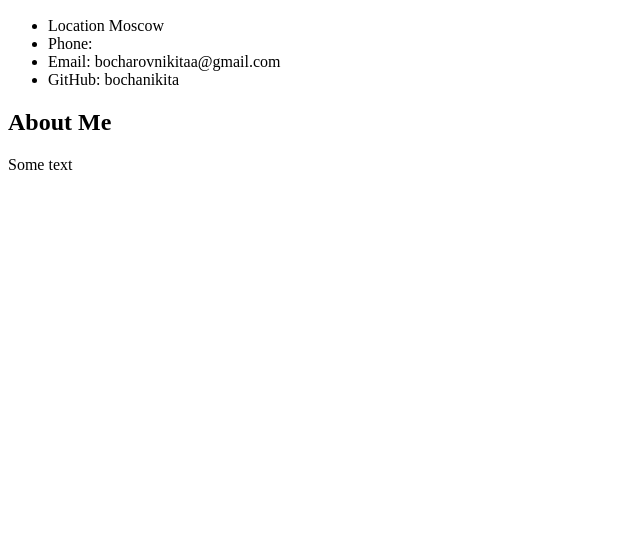
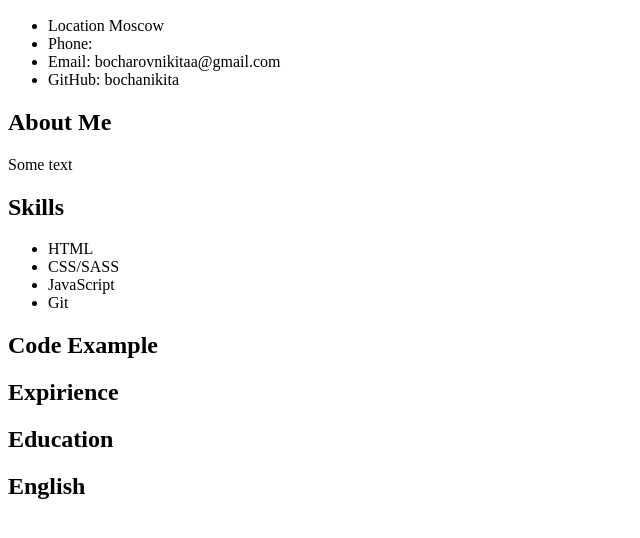
Before and after one commit to Bochanikita/rsschool-cv, a plain HTML site: page index.html in a window 1280 px wide. Shown: the part 136-674 px from the top of the page, without its empty margins (0-640 px from the left). Drawn offline with Linux system fonts and the light colour scheme.

Commit message:
feat: add skills, code example, expirience, english

```diff
--- a/index.html
+++ b/index.html
@@ -27,6 +27,27 @@
             <h2>About Me</h2>
             <p>Some text</p>
         </div>
+        <div>
+            <h2>Skills</h2>
+            <ul>
+                <li>HTML</li>
+                <li>CSS/SASS</li>
+                <li>JavaScript</li>
+                <li>Git</li>
+            </ul>
+        </div>
+        <div>
+            <h2>Code Example</h2>
+        </div>
+        <div>
+            <h2>Expirience</h2>
+        </div>
+        <div>
+            <h2>Education</h2>
+        </div>
+        <div>
+            <h2>English</h2>
+        </div>
     </main>
     <footer>
 
```
